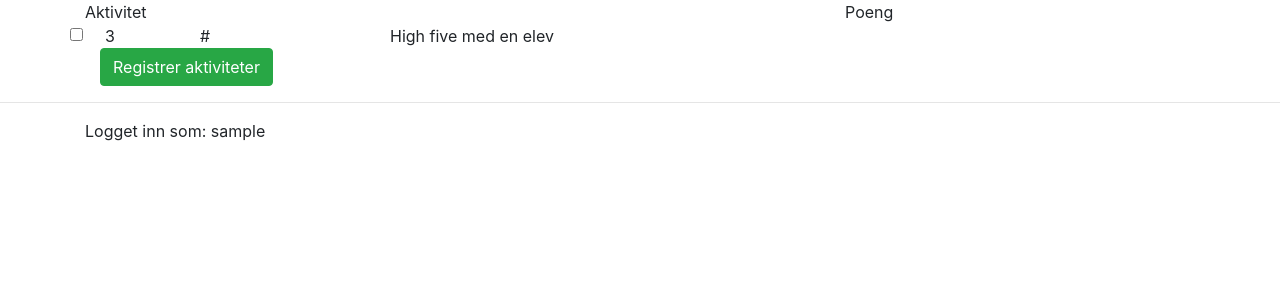
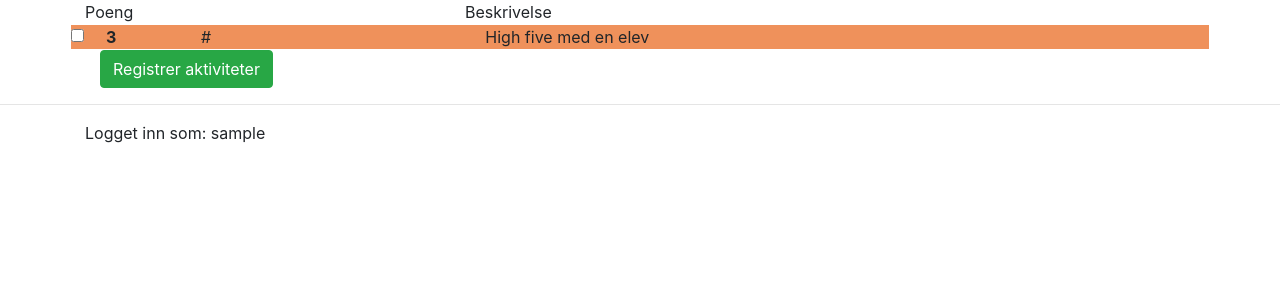
Before and after one commit to sjrodahl/ent3r-gp, a Django app: page /pages/activities/ in a window 1280 px wide. Shown: the part 58-358 px from the top of the page. Run offline with Django 3.2, Linux system fonts and the light colour scheme; the visitor is signed in with stand-in values (Sample User, id 1); data comes from the database, SQL or seed files in the repository; some libraries are stand-ins or nearby versions.

Commit message:
Added own css for activity-list

```diff
--- /dev/null
+++ b/ent3r_gp/pages/static/pages/css/style.css
@@ -0,0 +1,24 @@
+.tag {
+    font-style: italic;
+}
+.points{
+    font-weight: 700;
+}
+#pt1 {
+    border-style: solid;
+    border-width: thin;
+    border-color: white;
+    background-color: #EDB797;
+}
+#pt2 {
+    border-style: solid;
+    border-width: thin;
+    border-color: white;
+    background-color: #EDA67D;
+}
+#pt3 {
+    border-style: solid;
+    border-width: thin;
+    border-color: white;
+    background-color: #EF915B;
+}
--- a/ent3r_gp/pages/templates/pages/activities.html
+++ b/ent3r_gp/pages/templates/pages/activities.html
@@ -1,26 +1,21 @@
 {% extends "base.html" %}
 
-{% load bootstrap3 %}
-
-{% bootstrap_css %}
-{% bootstrap_javascript %}
-
-{% bootstrap_messages %}
-
+{% block css %}{% load static%} <link rel="stylesheet" href="{% static 'pages/css/style.css' %}">{% endblock %}
 {% block content %}
 <div class="container">
     <form action="" method ="POST" class = "post-form">
         {% csrf_token %}
         <div class ="row">
-            <div class="col-md-8">Aktivitet</div>
-            <div class="col-md-2">Poeng</div>
+            <div class="col-md-1">Poeng</div>
+            <div class="col-md-3"></div>
+            <div class="col-md-7">Beskrivelse</div>
         </div>
         {% for a in act %}
-        <div class ="row">
+        <div id= "pt{{a.points}}" class ="row">
             <div class="form-check"><input class="form-check-input" type="checkbox" value = {{a.id}} name ="choices"></div>
-            <div class="col-md-1">{{a.points}}</div>
-            <div class="col-md-2">#{{a.tag}}</div>
-            <div class="col-md-7">{{a.name|lower|capfirst}}</div>
+            <div class="points col-md-1">{{a.points}}</div>
+            <div class="tag col-md-3" >#{{a.tag}}</div>
+            <div class="desc col-md-7">{{a.name|lower|capfirst}}</div>
         </div>
         {% endfor %}
         <div class="container">
--- a/ent3r_gp/templates/base.html
+++ b/ent3r_gp/templates/base.html
@@ -8,6 +8,9 @@
         <meta name="viewport" content="width=device-width, initial-scale=1, shrink-to-fit=no">
         <!--- Bootstrap CSS -->
         <link rel="stylesheet" href="https://maxcdn.bootstrapcdn.com/bootstrap/4.0.0/css/bootstrap.min.css" integrity="sha384-Gn5384xqQ1aoWXA+058RXPxPg6fy4IWvTNh0E263XmFcJlSAwiGgFAW/dAiS6JXm" crossorigin="anonymous">
+        <!--- Own CSS -->
+        {% block css %}
+        {% endblock %}
     </head>
 
     <body>
```
